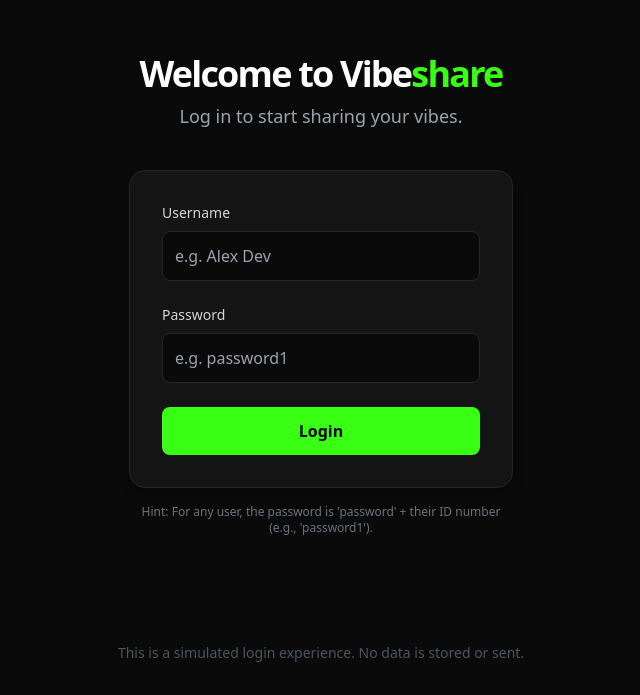
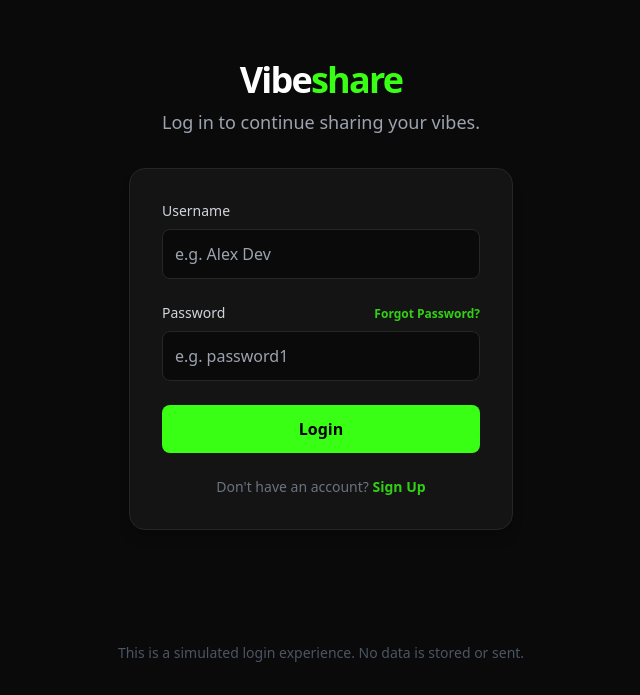
Before and after one commit to ja154/vibeSHare, a React (Vite) app: page / in a window 1280 px wide. Shown: the part 105-800 px from the top of the page, without its empty margins (319-959 px from the left). Built offline with nearby package versions, Linux system fonts and the light colour scheme; no server answers.

Commit message:
feat: Add user signup and password reset
Implements functionality for users to sign up for new accounts and reset their passwords. This enhances user management and onboarding within the application.

```diff
--- a/App.tsx
+++ b/App.tsx
@@ -1,4 +1,3 @@
-
 import React, { useState, useCallback, useMemo } from 'react';
 import { Post, User, Comment } from './types';
 import { MOCK_POSTS, MOCK_USERS } from './constants';
@@ -10,7 +9,7 @@ import ProfileHeader from './components/ProfileHeader';
 
 function App() {
   const [posts, setPosts] = useState<Post[]>(MOCK_POSTS);
-  const [users] = useState<User[]>(MOCK_USERS);
+  const [users, setUsers] = useState<User[]>(MOCK_USERS);
   const [currentUser, setCurrentUser] = useState<User | null>(null);
   const [isModalOpen, setIsModalOpen] = useState(false);
   const [view, setView] = useState<{ page: 'feed' | 'profile'; userId?: string }>({ page: 'feed' });
@@ -22,6 +21,30 @@ function App() {
   const handleLogout = useCallback(() => {
     setCurrentUser(null);
     setView({ page: 'feed' }); // Reset view on logout
+  }, []);
+
+  const handleSignUp = useCallback((username: string, password: string): User => {
+    const newUser: User = {
+        id: String(users.length + 1),
+        name: username,
+        password: password,
+        avatarUrl: `https://picsum.photos/seed/${username.toLowerCase()}/100/100`,
+    };
+    setUsers(prev => [...prev, newUser]);
+    setCurrentUser(newUser);
+    return newUser;
+  }, [users.length]);
+
+  const handleResetPassword = useCallback((username: string, newPassword: string): boolean => {
+    let success = false;
+    setUsers(prevUsers => prevUsers.map(user => {
+      if (user.name.toLowerCase() === username.toLowerCase()) {
+        success = true;
+        return { ...user, password: newPassword };
+      }
+      return user;
+    }));
+    return success;
   }, []);
 
   const handleOpenModal = useCallback(() => {
@@ -142,7 +165,14 @@ function App() {
 
 
   if (!currentUser) {
-    return <LoginScreen users={users} onLogin={handleLogin} />;
+    return (
+      <LoginScreen
+        users={users}
+        onLogin={handleLogin}
+        onSignUp={handleSignUp}
+        onResetPassword={handleResetPassword}
+      />
+    );
   }
 
   return (
--- a/components/LoginScreen.tsx
+++ b/components/LoginScreen.tsx
@@ -1,101 +1,203 @@
-
 import React, { useState } from 'react';
 import { User } from '../types';
+
+type View = 'login' | 'signup' | 'forgot_request' | 'forgot_reset';
 
 interface LoginScreenProps {
   users: User[];
   onLogin: (user: User) => void;
+  onSignUp: (username: string, password: string) => void;
+  onResetPassword: (username: string, newPassword: string) => boolean;
 }
 
-const LoginScreen: React.FC<LoginScreenProps> = ({ users, onLogin }) => {
+const LoginScreen: React.FC<LoginScreenProps> = ({ users, onLogin, onSignUp, onResetPassword }) => {
+  const [view, setView] = useState<View>('login');
   const [username, setUsername] = useState('');
   const [password, setPassword] = useState('');
+  const [confirmPassword, setConfirmPassword] = useState('');
   const [error, setError] = useState('');
+  const [success, setSuccess] = useState('');
+  const [userToReset, setUserToReset] = useState('');
+
+  const clearState = (newView?: View) => {
+    setUsername('');
+    setPassword('');
+    setConfirmPassword('');
+    setError('');
+    setSuccess('');
+    if (newView) {
+      setView(newView);
+    }
+  };
 
   const handleLoginAttempt = (e: React.FormEvent) => {
     e.preventDefault();
+    setError('');
+    setSuccess('');
     const foundUser = users.find(user => user.name.toLowerCase() === username.toLowerCase().trim());
     if (foundUser) {
-      // In a real app, passwords would be hashed. Here we do a simple string comparison.
       if (foundUser.password === password) {
         onLogin(foundUser);
       } else {
         setError('Incorrect password. Please try again.');
       }
     } else {
-      setError(`User not found. Please check the username.`);
+      setError('User not found. Please check the username.');
     }
   };
 
-  const clearError = () => {
-    if (error) setError('');
+  const handleSignUpAttempt = (e: React.FormEvent) => {
+    e.preventDefault();
+    setError('');
+    if (password !== confirmPassword) {
+      setError('Passwords do not match.');
+      return;
     }
+    const existingUser = users.find(user => user.name.toLowerCase() === username.toLowerCase().trim());
+    if (existingUser) {
+      setError('Username is already taken.');
+      return;
+    }
+    onSignUp(username.trim(), password);
+  };
+
+  const handleForgotRequest = (e: React.FormEvent) => {
+    e.preventDefault();
+    setError('');
+    const foundUser = users.find(user => user.name.toLowerCase() === username.toLowerCase().trim());
+    if (foundUser) {
+      setUserToReset(foundUser.name);
+      clearState('forgot_reset');
+    } else {
+      setError('No user found with that name.');
+    }
+  };
+
+  const handlePasswordReset = (e: React.FormEvent) => {
+    e.preventDefault();
+    setError('');
+    if (password !== confirmPassword) {
+      setError('Passwords do not match.');
+      return;
+    }
+    const success = onResetPassword(userToReset, password);
+    if(success) {
+      clearState('login');
+      setSuccess('Password reset successfully! You can now log in.');
+    } else {
+      setError('Something went wrong. Please try again.');
+    }
+  };
+
+  const renderTitle = () => {
+    switch (view) {
+      case 'signup':
+        return { title: 'Create Account', subtitle: 'Join the community and share your vibes.' };
+      case 'forgot_request':
+        return { title: 'Reset Password', subtitle: 'Enter your username to reset your password.' };
+      case 'forgot_reset':
+        return { title: 'Set New Password', subtitle: `Enter a new password for ${userToReset}.` };
+      case 'login':
+      default:
+        return { title: 'Welcome Back!', subtitle: 'Log in to continue sharing your vibes.' };
+    }
+  };
+  const { title, subtitle } = renderTitle();
 
   return (
-    <div className="fixed inset-0 bg-primary-bg flex flex-col items-center justify-center z-50 p-4">
-      <div className="text-center mb-10">
-        <h1 className="text-4xl font-bold text-white tracking-tighter mb-2">
-          Welcome to Vibe<span className="text-neon-green">share</span>
+    <div className="fixed inset-0 bg-primary-bg flex flex-col items-center justify-center z-50 p-4 transition-all duration-300">
+      <div className="text-center mb-8">
+        <h1 className="text-4xl font-bold text-white tracking-tighter mb-2 cursor-pointer" onClick={() => clearState('login')}>
+          Vibe<span className="text-neon-green">share</span>
         </h1>
-        <p className="text-lg text-gray-400">Log in to start sharing your vibes.</p>
+        <p className="text-lg text-gray-400">{subtitle}</p>
       </div>
 
       <div className="max-w-sm w-full">
-        <form
-            onSubmit={handleLoginAttempt}
-            className="bg-card-bg border border-border-color rounded-2xl p-8 shadow-lg"
-        >
+        {/* LOGIN FORM */}
+        {view === 'login' && (
+          <form onSubmit={handleLoginAttempt} className="bg-card-bg border border-border-color rounded-2xl p-8 shadow-lg">
+            {success && <p className="text-sm text-green-400 mb-4">{success}</p>}
             <div className="space-y-6">
               <div>
-                    <label htmlFor="username" className="block text-sm font-medium text-gray-300 mb-2">
-                        Username
-                    </label>
-                    <input
-                        type="text"
-                        id="username"
-                        value={username}
-                        onChange={(e) => {
-                            setUsername(e.target.value);
-                            clearError();
-                        }}
-                        placeholder="e.g. Alex Dev"
-                        required
-                        className="w-full bg-primary-bg border border-border-color rounded-lg p-3 text-white focus:ring-2 focus:ring-neon-green focus:outline-none transition"
-                        aria-describedby="error-message"
-                    />
+                <label htmlFor="username-login" className="block text-sm font-medium text-gray-300 mb-2">Username</label>
+                <input type="text" id="username-login" value={username} onChange={e => setUsername(e.target.value)} placeholder="e.g. Alex Dev" required className="w-full bg-primary-bg border border-border-color rounded-lg p-3 text-white focus:ring-2 focus:ring-neon-green focus:outline-none transition" />
               </div>
               <div>
-                    <label htmlFor="password" className="block text-sm font-medium text-gray-300 mb-2">
-                        Password
-                    </label>
-                    <input
-                        type="password"
-                        id="password"
-                        value={password}
-                        onChange={(e) => {
-                            setPassword(e.target.value);
-                            clearError();
-                        }}
-                        placeholder="e.g. password1"
-                        required
-                        className="w-full bg-primary-bg border border-border-color rounded-lg p-3 text-white focus:ring-2 focus:ring-neon-green focus:outline-none transition"
-                        aria-describedby="error-message"
-                    />
+                <div className="flex justify-between items-baseline">
+                  <label htmlFor="password-login" className="block text-sm font-medium text-gray-300 mb-2">Password</label>
+                  <button type="button" onClick={() => clearState('forgot_request')} className="text-xs text-neon-green/80 hover:text-neon-green font-semibold">Forgot Password?</button>
                 </div>
-                {error && (
-                    <p id="error-message" className="text-sm text-red-400 -mt-2">
-                        {error}
+                <input type="password" id="password-login" value={password} onChange={e => setPassword(e.target.value)} placeholder="e.g. password1" required className="w-full bg-primary-bg border border-border-color rounded-lg p-3 text-white focus:ring-2 focus:ring-neon-green focus:outline-none transition" />
+              </div>
+              {error && <p className="text-sm text-red-400 -mt-2">{error}</p>}
+              <button type="submit" className="w-full bg-neon-green text-black font-bold px-6 py-3 rounded-lg transition-all hover:bg-white hover:shadow-neon focus:outline-none focus:ring-2 focus:ring-offset-2 focus:ring-offset-card-bg focus:ring-neon-green">Login</button>
+            </div>
+            <p className="text-sm text-center text-gray-500 mt-6">
+              Don't have an account? <button type="button" onClick={() => clearState('signup')} className="font-semibold text-neon-green/80 hover:text-neon-green">Sign Up</button>
             </p>
+          </form>
         )}
-                <button
-                    type="submit"
-                    className="w-full bg-neon-green text-black font-bold px-6 py-3 rounded-lg transition-all hover:bg-white hover:shadow-neon focus:outline-none focus:ring-2 focus:ring-offset-2 focus:ring-offset-card-bg focus:ring-neon-green"
-                >
-                    Login
-                </button>
+
+        {/* SIGN UP FORM */}
+        {view === 'signup' && (
+           <form onSubmit={handleSignUpAttempt} className="bg-card-bg border border-border-color rounded-2xl p-8 shadow-lg">
+            <div className="space-y-6">
+              <div>
+                <label htmlFor="username-signup" className="block text-sm font-medium text-gray-300 mb-2">Username</label>
+                <input type="text" id="username-signup" value={username} onChange={e => setUsername(e.target.value)} required className="w-full bg-primary-bg border border-border-color rounded-lg p-3 text-white focus:ring-2 focus:ring-neon-green focus:outline-none transition" />
+              </div>
+              <div>
+                <label htmlFor="password-signup" className="block text-sm font-medium text-gray-300 mb-2">Password</label>
+                <input type="password" id="password-signup" value={password} onChange={e => setPassword(e.target.value)} required className="w-full bg-primary-bg border border-border-color rounded-lg p-3 text-white focus:ring-2 focus:ring-neon-green focus:outline-none transition" />
+              </div>
+               <div>
+                <label htmlFor="confirm-password-signup" className="block text-sm font-medium text-gray-300 mb-2">Confirm Password</label>
+                <input type="password" id="confirm-password-signup" value={confirmPassword} onChange={e => setConfirmPassword(e.target.value)} required className="w-full bg-primary-bg border border-border-color rounded-lg p-3 text-white focus:ring-2 focus:ring-neon-green focus:outline-none transition" />
+              </div>
+              {error && <p className="text-sm text-red-400 -mt-2">{error}</p>}
+              <button type="submit" className="w-full bg-neon-green text-black font-bold px-6 py-3 rounded-lg transition-all hover:bg-white hover:shadow-neon focus:outline-none focus:ring-2 focus:ring-offset-2 focus:ring-offset-card-bg focus:ring-neon-green">Create Account</button>
+            </div>
+             <p className="text-sm text-center text-gray-500 mt-6">
+              Already have an account? <button type="button" onClick={() => clearState('login')} className="font-semibold text-neon-green/80 hover:text-neon-green">Log In</button>
+            </p>
+          </form>
+        )}
+
+        {/* FORGOT PASSWORD REQUEST */}
+        {view === 'forgot_request' && (
+           <form onSubmit={handleForgotRequest} className="bg-card-bg border border-border-color rounded-2xl p-8 shadow-lg">
+            <div className="space-y-6">
+              <div>
+                <label htmlFor="username-forgot" className="block text-sm font-medium text-gray-300 mb-2">Username</label>
+                <input type="text" id="username-forgot" value={username} onChange={e => setUsername(e.target.value)} required className="w-full bg-primary-bg border border-border-color rounded-lg p-3 text-white focus:ring-2 focus:ring-neon-green focus:outline-none transition" />
+              </div>
+              {error && <p className="text-sm text-red-400 -mt-2">{error}</p>}
+              <button type="submit" className="w-full bg-neon-green text-black font-bold px-6 py-3 rounded-lg transition-all hover:bg-white hover:shadow-neon focus:outline-none focus:ring-2 focus:ring-offset-2 focus:ring-offset-card-bg focus:ring-neon-green">Find Account</button>
+            </div>
+             <p className="text-sm text-center text-gray-500 mt-6">
+              Remembered your password? <button type="button" onClick={() => clearState('login')} className="font-semibold text-neon-green/80 hover:text-neon-green">Back to Login</button>
+            </p>
+          </form>
+        )}
+
+        {/* FORGOT PASSWORD RESET */}
+        {view === 'forgot_reset' && (
+           <form onSubmit={handlePasswordReset} className="bg-card-bg border border-border-color rounded-2xl p-8 shadow-lg">
+            <div className="space-y-6">
+              <div>
+                <label htmlFor="password-reset" className="block text-sm font-medium text-gray-300 mb-2">New Password</label>
+                <input type="password" id="password-reset" value={password} onChange={e => setPassword(e.target.value)} required className="w-full bg-primary-bg border border-border-color rounded-lg p-3 text-white focus:ring-2 focus:ring-neon-green focus:outline-none transition" />
+              </div>
+               <div>
+                <label htmlFor="confirm-password-reset" className="block text-sm font-medium text-gray-300 mb-2">Confirm New Password</label>
+                <input type="password" id="confirm-password-reset" value={confirmPassword} onChange={e => setConfirmPassword(e.target.value)} required className="w-full bg-primary-bg border border-border-color rounded-lg p-3 text-white focus:ring-2 focus:ring-neon-green focus:outline-none transition" />
+              </div>
+              {error && <p className="text-sm text-red-400 -mt-2">{error}</p>}
+              <button type="submit" className="w-full bg-neon-green text-black font-bold px-6 py-3 rounded-lg transition-all hover:bg-white hover:shadow-neon focus:outline-none focus:ring-2 focus:ring-offset-2 focus:ring-offset-card-bg focus:ring-neon-green">Set New Password</button>
             </div>
           </form>
-         <p className="text-xs text-center text-gray-500 mt-4">Hint: For any user, the password is 'password' + their ID number (e.g., 'password1').</p>
+        )}
       </div>
 
        <footer className="absolute bottom-8 text-gray-600 text-sm">
```
Lines whose indentation alone changed are shown as unchanged.
